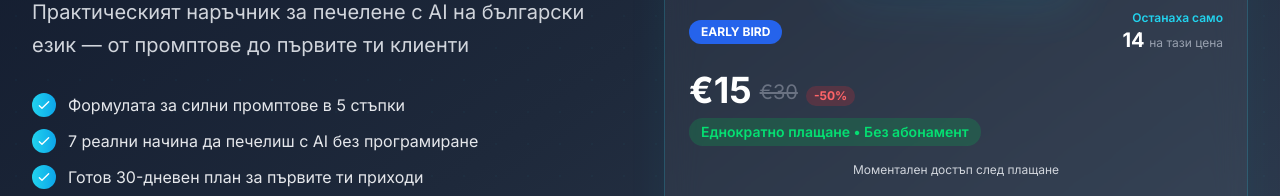
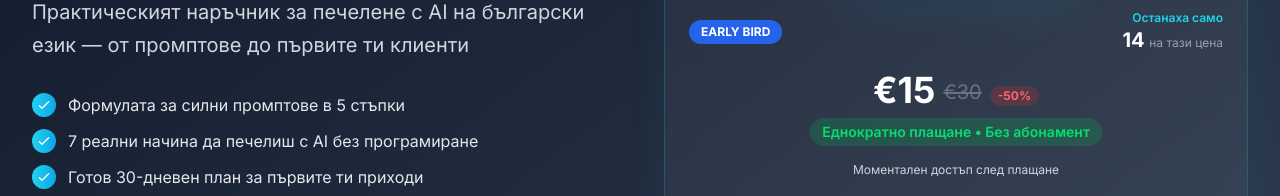
Before and after one commit to AlexPeezy/ai-bgebook-landing-page, a Next.js app: page / in a window 1280 px wide. Shown: the part 416-612 px from the top of the page. Built offline with nearby package versions, Linux system fonts and the light colour scheme; no server answers.

Commit message:
ui: Center pricing row in Hero card
Co-Authored-By: Claude Sonnet 4.6 <noreply@anthropic.com>

```diff
--- a/components/Hero.tsx
+++ b/components/Hero.tsx
@@ -213,8 +213,8 @@ export default function Hero() {
               </div>
 
               {/* Pricing - clean display */}
-              <div className="mb-4">
-                <div className="flex items-end gap-2 mb-2">
+              <div className="mb-4 text-center">
+                <div className="flex items-end justify-center gap-2 mb-2">
                   <span className="text-4xl font-bold text-white">€15</span>
                   <span className="text-xl text-gray-500 line-through mb-1">€30</span>
                   <span className="mb-1 bg-red-500/20 text-red-400 text-xs font-bold px-2 py-0.5 rounded-full">-50%</span>
```
